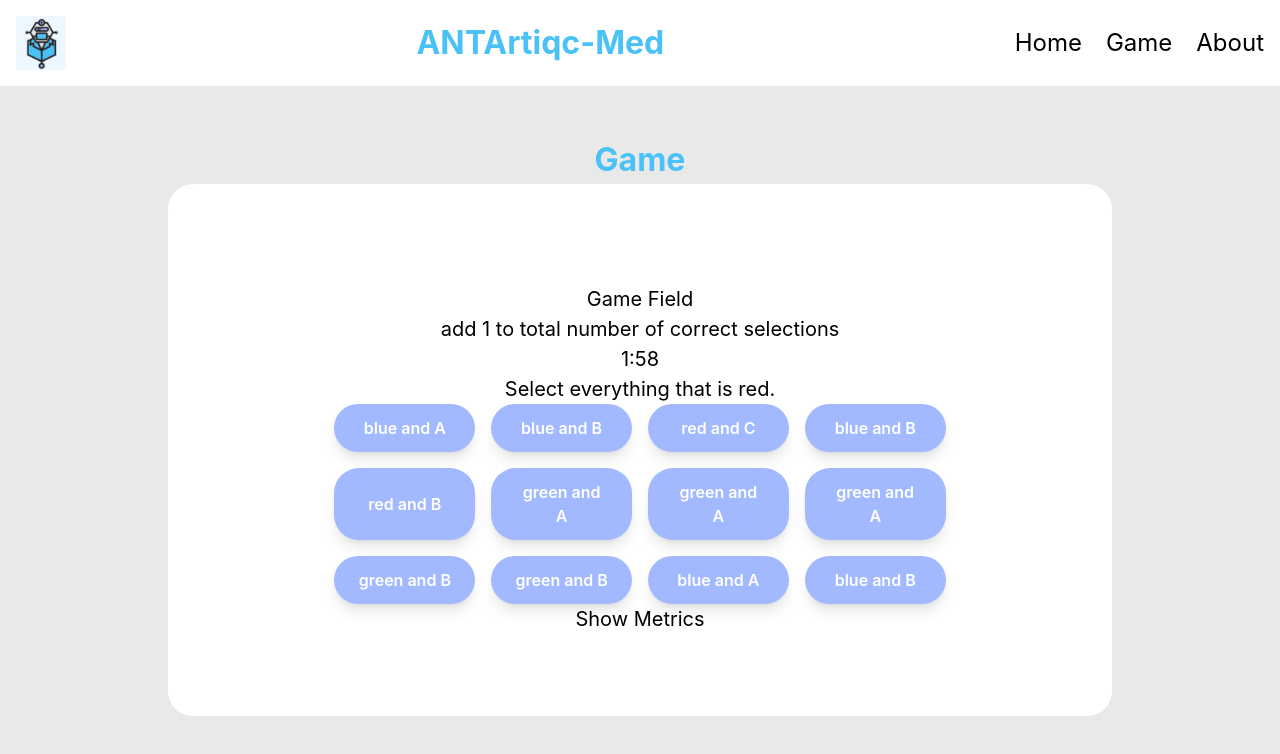
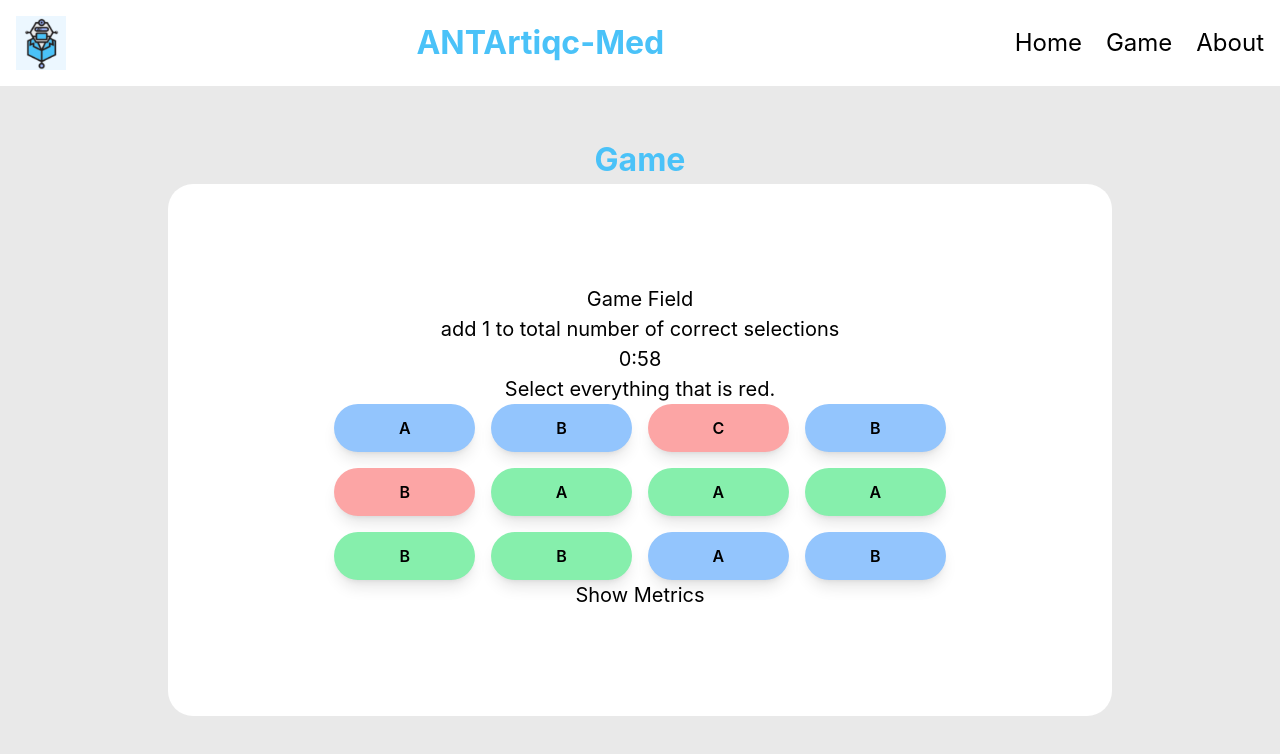
Before and after one commit to Green-Kiwie/AntArcTic-Med, a React (Create React App) app in the folder antarctic-med/: page /game in a window 1280 px wide. Both pictures are taken after a click on the button "Start Game". Shown: the top 754 px of the page. Built offline with nearby package versions, Linux system fonts and the light colour scheme.

Commit message:
changed cards to have color instead of text

```diff
--- a/antarctic-med/src/components/switchitup/GameField.jsx
+++ b/antarctic-med/src/components/switchitup/GameField.jsx
@@ -1,5 +1,5 @@
 import { useState } from "react";
-import  { selectCurrentTask, selectCardValues, get_color_id_from_id, get_image_id_from_id, get_color_str_from_id, get_image_str_from_id } from "../../game/game_logic_helpers";
+import  { selectCurrentTask, selectCardValues, get_color_id_from_id, get_image_id_from_id, get_color_code_from_id, get_image_str_from_id, get_hover_color_code_from_id} from "../../game/game_logic_helpers";
 import Designed_Button from "../../global_helpers/Button"
 import GameTimer from "../../global_helpers/GameTimer"
 
@@ -71,25 +71,20 @@ export default function GameField({ setGameRunning, setMetrics }) {
         let buttonLabels = [];
         for (let row = 0; row < card_matrix.length; row++) {
             for (let col = 0; col < card_matrix[0].length; col++) {
+
                 image_id = get_image_id_from_id(card_matrix[row][col]);
                 color_id = get_color_id_from_id(card_matrix[row][col]);
-                if (color_id > 0) {
-                    let color_temp = get_color_str_from_id(card_matrix[row][col]);
 
-                    result += color_temp;
-                }
-                if (color_id > 0 && image_id > 0) {
-                    result += ' and ';
-                }
-                if (image_id > 0) {
-                    let temp = get_image_str_from_id(card_matrix[row][col]);
-                    result += temp;
-                }
                 // Button description
                 let onClickParameters = {} //update this for metrics tracking
-                const labelText = result;
+                const labelText = get_image_str_from_id(card_matrix[row][col]);
                 buttonLabels.push(
-                    <Designed_Button id = {[row, col]} key={row + ' ' + col} content={labelText} onClick={markCorrectClick} onClickParameters={onClickParameters}>
+                    <Designed_Button id = {[row, col]} key={row + ' ' + col}
+                                    content={labelText} onClick={markCorrectClick}
+                                    onClickParameters={onClickParameters}
+                                    colorClass={get_color_code_from_id(card_matrix[row][col])}
+                                    hoverColorClass={get_hover_color_code_from_id(card_matrix[row][col])}
+                    >
                     </Designed_Button>
                 ); // Creates an HTML button
                 result = '';
@@ -112,7 +107,7 @@ export default function GameField({ setGameRunning, setMetrics }) {
                 add 1 to total number of correct selections
             </button>
 
-            {<GameTimer timeLimitInSeconds = {120} onEnd={() => {setGameRunning("metrics")}}/>}
+            {<GameTimer timeLimitInSeconds = {60} onEnd={() => {setGameRunning("metrics")}}/>}
 
             <h2>{promptMessage === '' ? updateGameState() : promptMessage}</h2>
 
--- a/antarctic-med/src/game/game_logic_helpers.jsx
+++ b/antarctic-med/src/game/game_logic_helpers.jsx
@@ -12,8 +12,11 @@ function get_image_list(){ //change these values to change image options
 }
 
 function get_color_list(){ //change these values to change color options
-    return {1: "red", 2: "blue", 3: "green"};//0 will be reserved for if unselected
+    return {1: ["red", "bg-red-300", "hover:bg-red-600"],
+            2: ["blue", "bg-blue-300", "hover:bg-blue-600"],
+            3: ["green", "bg-green-300", "hover:bg-green-600"]};//0 will be reserved for if unselected 1: red, 2: blue, 3: green
 }
+
 
 /**
  * Randomly selects from our pool of tasks and creates a prompt.
@@ -53,7 +56,19 @@ export function selectCardValues(prompt_id, rows, columns, number_of_correct = -
 export function get_color_str_from_id(card_id){
     let color_id = get_color_id_from_id(card_id);
     let colors_list = get_color_list();
-    return colors_list[color_id];
+    return colors_list[color_id][0];
+}
+
+export function get_color_code_from_id(card_id){
+    let color_id = get_color_id_from_id(card_id);
+    let colors_list = get_color_list();
+    return colors_list[color_id][1];
+}
+
+export function get_hover_color_code_from_id(card_id){
+    let color_id = get_color_id_from_id(card_id);
+    let colors_list = get_color_list();
+    return colors_list[color_id][2];
 }
 
 export function get_image_str_from_id(card_id){
@@ -220,7 +235,7 @@ function generate_prompt_message(combination_choice, color_choice, image_choice)
 
 function get_color_str(color_id){
     let colors_list = get_color_list();
-    return colors_list[color_id];
+    return colors_list[color_id][0];
 }
 
 function get_image_str(image_id){
--- a/antarctic-med/src/global_helpers/Button.jsx
+++ b/antarctic-med/src/global_helpers/Button.jsx
@@ -2,16 +2,21 @@
 // Example use:
 // <Button content="Go to about" link="/about" />
 
-function Designed_Button({id, content, onClick, onClickParameters}) {
+function Designed_Button({id, content, onClick, onClickParameters,
+                            colorClass = "bg-blue-300", hoverColorClass = "hover:bg-blue-600"}) {
+
+
+
+    const color_text = `${colorClass} ${hoverColorClass}`
     return (
         <button
             // href={link}
             id = {id}
             target="_blank" rel="noreferrer"
             onClick={(event) => onClick(event, onClickParameters)} // To get the id for search for correct card
-            className="bg-[#a2b9ff] text-white hover:bg-[#435aa0] hover:text-white
+            className={`${color_text} hover:text-white
              px-6 py-3 inline-block text-center shadow-lg
-             font-semibold text-base transition duration-300 ease-in-out transform hover:scale-105"
+             font-semibold text-base transition duration-300 ease-in-out transform hover:scale-105`}
             style={{ borderRadius: "25px" }}
         >
             {content}
```
